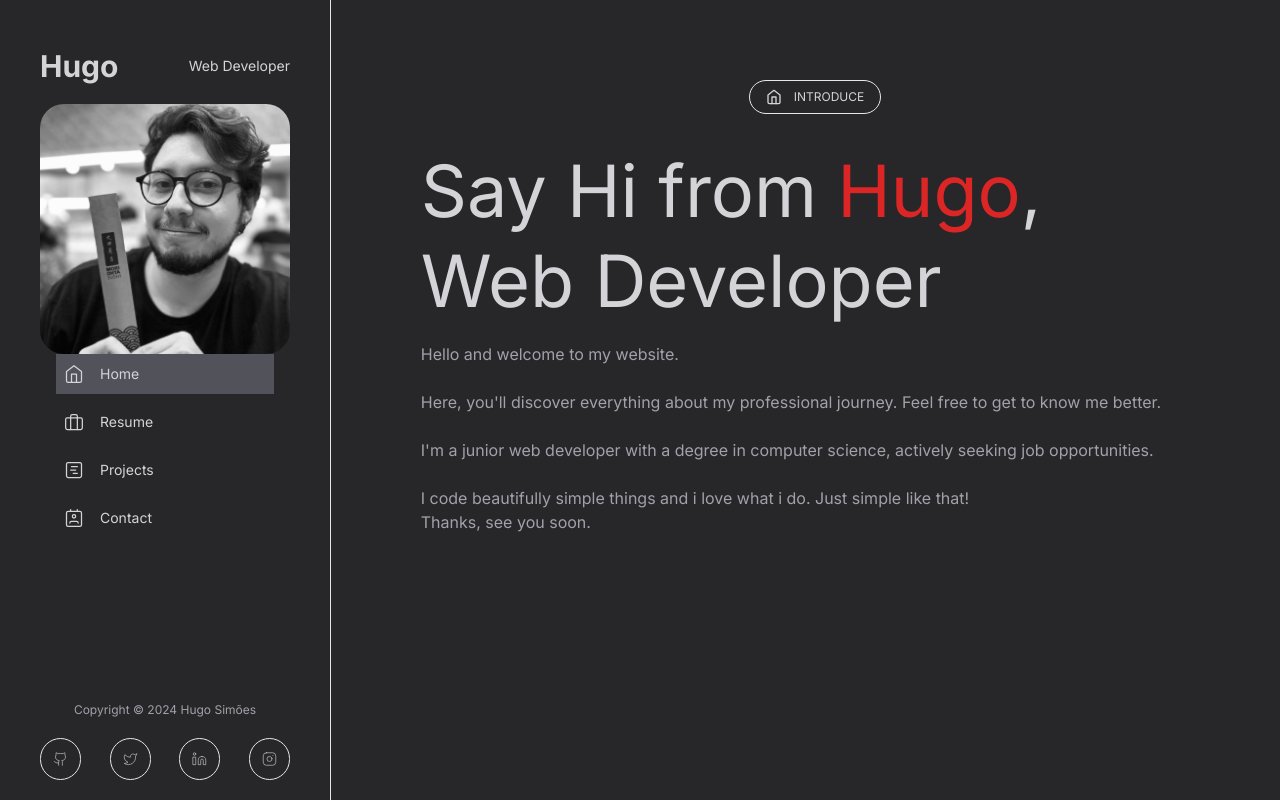
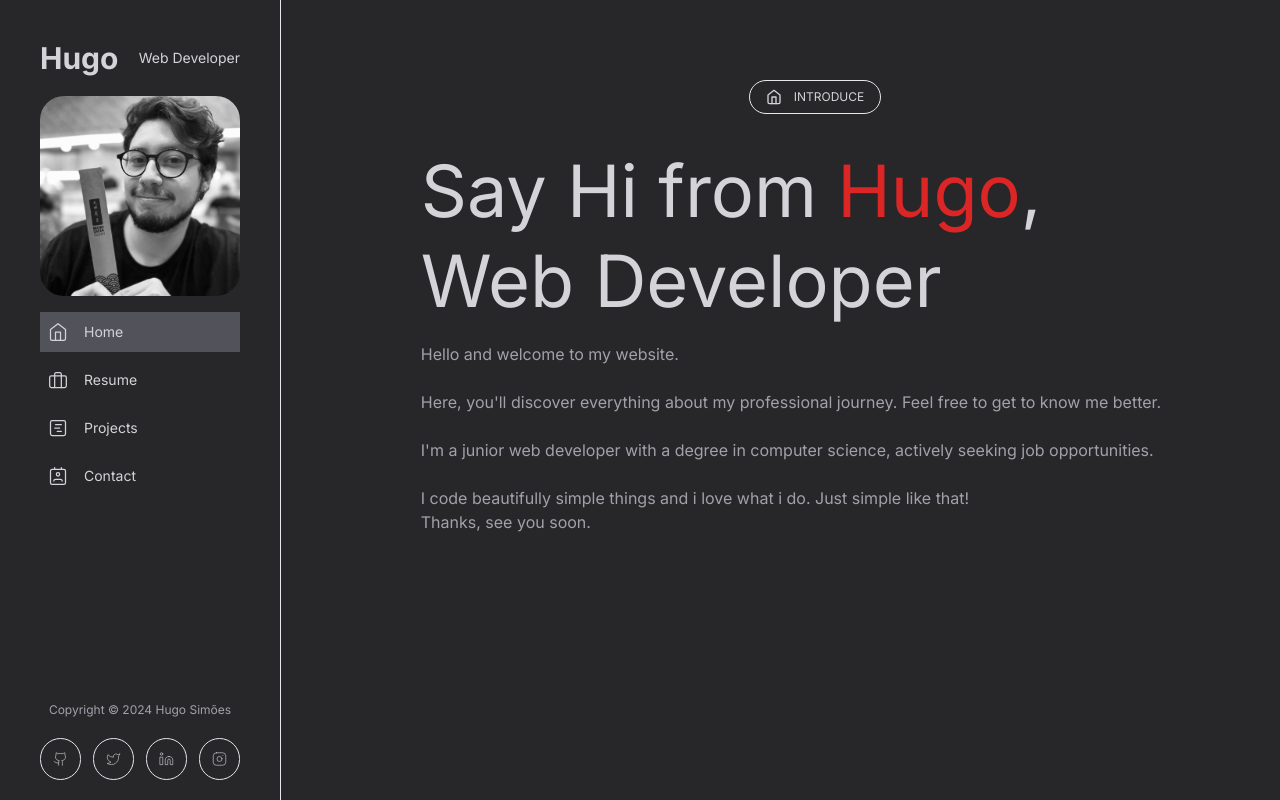
Before and after one commit to hugosimoesdev/my-portfolio, a Next.js app: page / in a window 1280 px wide. Built offline with nearby package versions, Linux system fonts and the light colour scheme.

Commit message:
Fix: Sidebar visual

```diff
--- a/components/SideBar.jsx
+++ b/components/SideBar.jsx
@@ -12,7 +12,7 @@
 
   return (
     <aside className="flex flex-col px-10 border-r h-full max-lg:hidden fixed">
-      <div className="flex-col flex-1 mt-12">
+      <div className="flex-col flex-1 mt-10">
         <div className="flex flex-col items-center gap-5">
           <div className="flex items-center gap-4 justify-between w-full">
             <p className="font-bold text-3xl">Hugo</p>
@@ -20,12 +20,12 @@
           </div>
           <Image
             src="/hugo.jpg"
-            width={250}
+            width={200}
             height={50}
             className="rounded-3xl"
           />
         </div>
-        <nav className="flex flex-col items-start mx-4 gap-2 text-sm">
+        <nav className="flex flex-col items-start gap-2 text-sm mt-4">
           {navLinks.map((link) => (
             <Link
               href={link.href}
```
